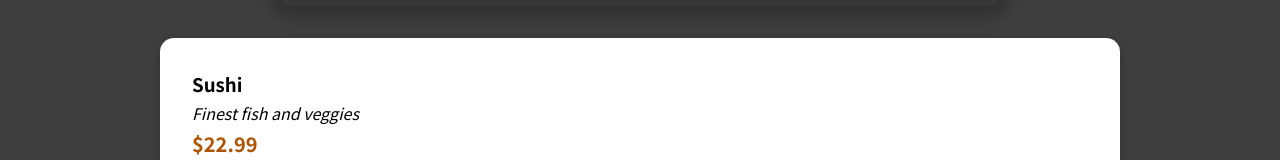
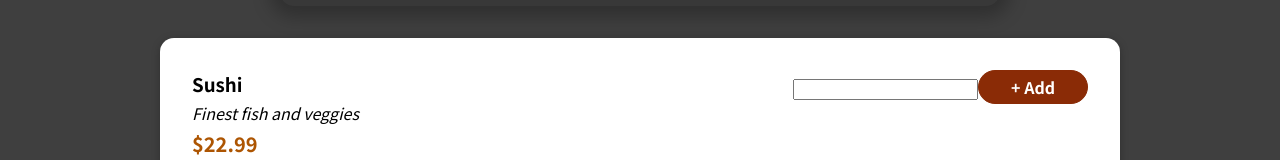
Before and after one commit to ctboyle6/react-food-app-practice, a React (Create React App) app: page / in a window 1280 px wide. Shown: the part 611-771 px from the top of the page. Built offline with nearby package versions, Linux system fonts and the light colour scheme.

Commit message:
initialize Input UI component, initialize MealItemForm component

```diff
--- a/src/components/Meals/MealItem/MealItem.js
+++ b/src/components/Meals/MealItem/MealItem.js
@@ -1,5 +1,6 @@
 import React from 'react';
 import classes from './MealItem.module.css';
+import MealItemForm from './MealItemForm';
 
 const MealItem = (props) => {
   const price = `$${props.price.toFixed(2)}`;
@@ -12,7 +13,7 @@
         <div className={classes.price}>{price}</div>
       </div>
       <div>
-        {/* add component for form */}
+        <MealItemForm />
       </div>
     </li>
   );
--- /dev/null
+++ b/src/components/Meals/MealItem/MealItemForm.js
@@ -0,0 +1,11 @@
+import React from 'react';
+import classes from './MealItemForm.module.css';
+
+const MealItemForm = (props) => {
+  return <form className={classes.form}>
+    <input />
+    <button>+ Add</button>
+  </form>;
+};
+
+export default MealItemForm;
--- /dev/null
+++ b/src/components/Meals/MealItem/MealItemForm.module.css
@@ -0,0 +1,20 @@
+.form {
+  text-align: right;
+}
+
+.form button {
+  font: inherit;
+  cursor: pointer;
+  background-color: #8a2b06;
+  border: 1px solid #8a2b06;
+  color: white;
+  padding: 0.25rem 2rem;
+  border-radius: 20px;
+  font-weight: bold;
+}
+
+.form button:hover,
+.form button:active {
+  background-color: #641e03;
+  border-color: #641e03;
+}
```
Also changed, not shown: src/components/UI/Input.js (added, +11 -0 lines), src/components/UI/Input.module.css (added, +18 -0 lines), 1 other file (tests, documents, lock files or other folders).
